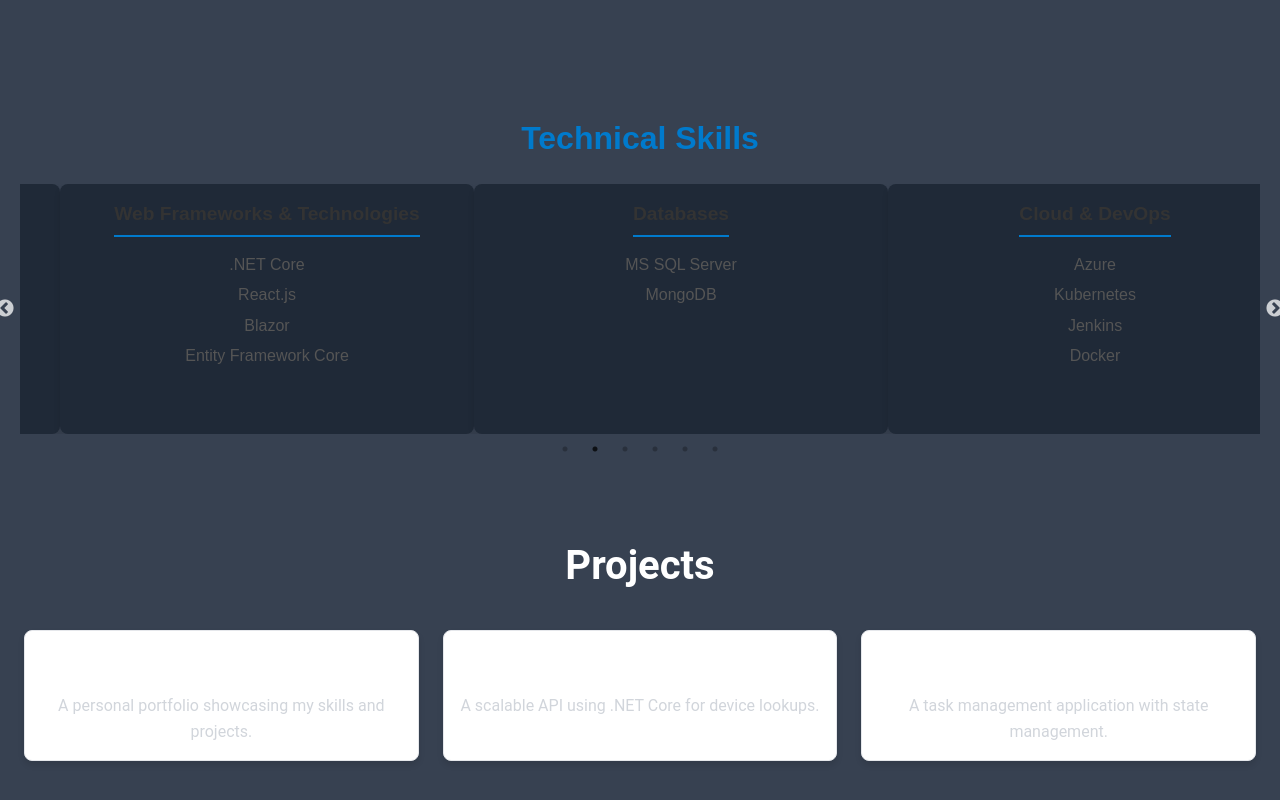
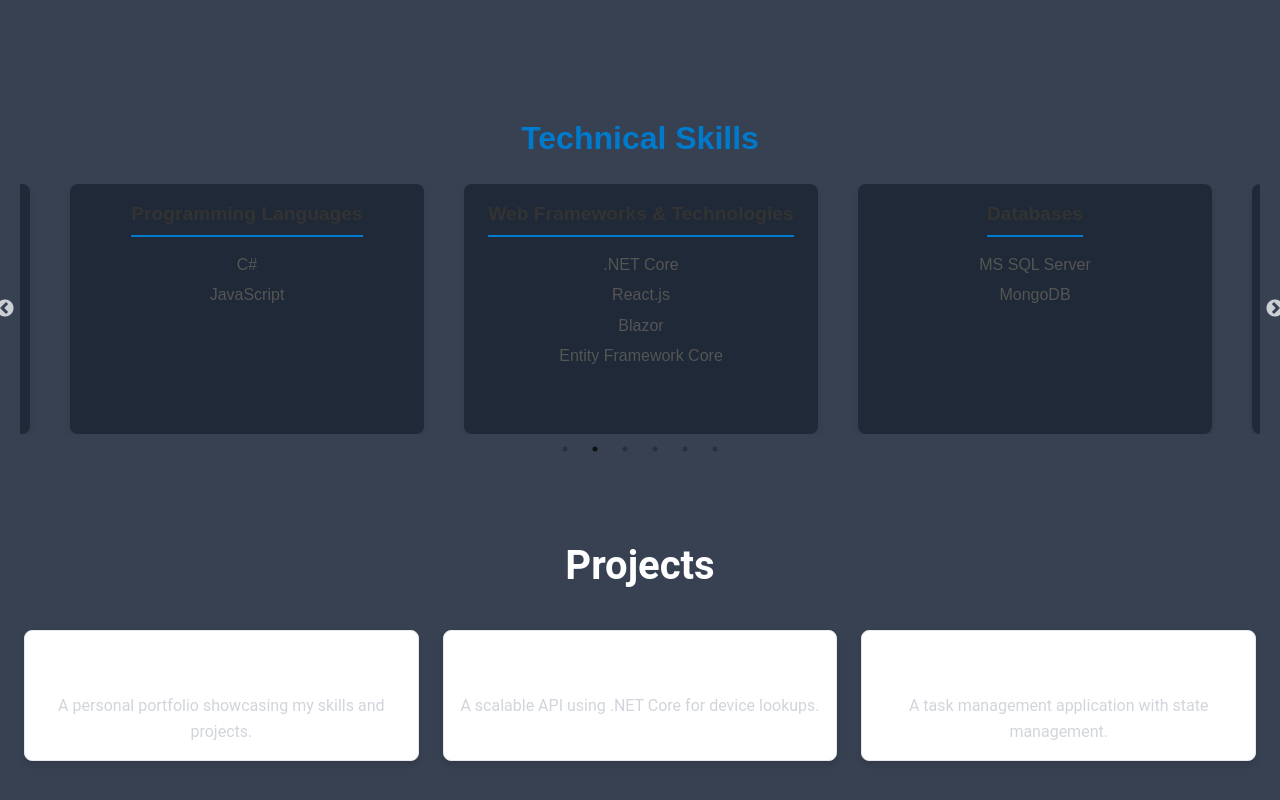
Before and after one commit to Mr-Brown-Rafi/Portifolio, a React (Create React App) app: page / in a window 1280 px wide. Shown: the part 781-1581 px from the top of the page. Built offline with nearby package versions, Linux system fonts and the light colour scheme.

Commit message:
adjusted gap between slider cards- css changes

```diff
--- a/src/components/Skills.jsx
+++ b/src/components/Skills.jsx
@@ -41,6 +41,8 @@ const SkillsSection = () => {
     slidesToScroll: 1,
     autoplay: true,
     autoplaySpeed: 3000,
+    centerMode: true, // Enables spacing between slides
+    centerPadding: "30px", // Adjust padding between slides
     responsive: [
       {
         breakpoint: 768,
@@ -58,6 +60,7 @@ const SkillsSection = () => {
       },
     ],
   };
+
 
   return (
     <div className="skills-section">
--- a/src/styles/Skills.css
+++ b/src/styles/Skills.css
@@ -13,17 +13,21 @@
   color: #007acc;
 }
 
+.slick-slide {
+  padding: 0 20px; /* Adjust spacing between slides */
+  box-sizing: border-box; /* Ensure padding doesn't break the layout */
+}
+
 .skills-slider .skill-category {
   border-radius: 8px;
   box-shadow: 0 4px 6px rgba(0, 0, 0, 0.1);
   padding: 15px;
   text-align: center;
   transition: transform 0.2s ease-in-out;
-  height: 250px; /* Set consistent height */
-  width: 200px;  /* Set consistent width */
-  margin: 0 40px; /* Add spacing between cards */
+  height: 250px; /* Consistent height */
   background-color: var(--primary-bg);
 }
+
 
 .skills-slider .skill-category:hover {
   transform: scale(1.05);
```
